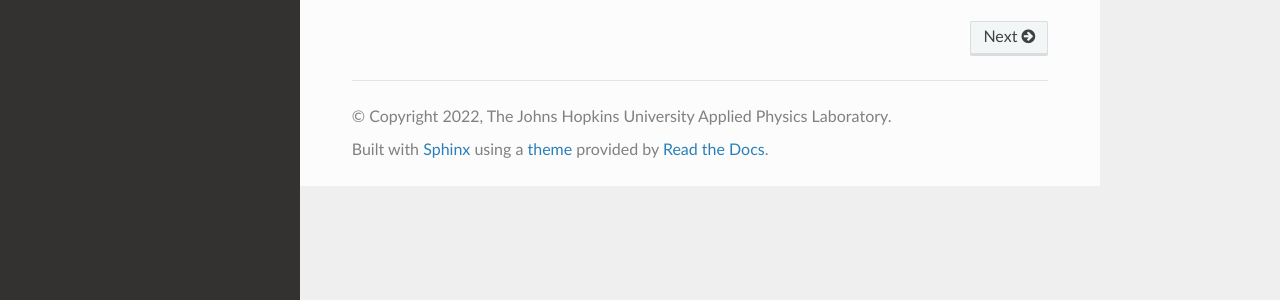
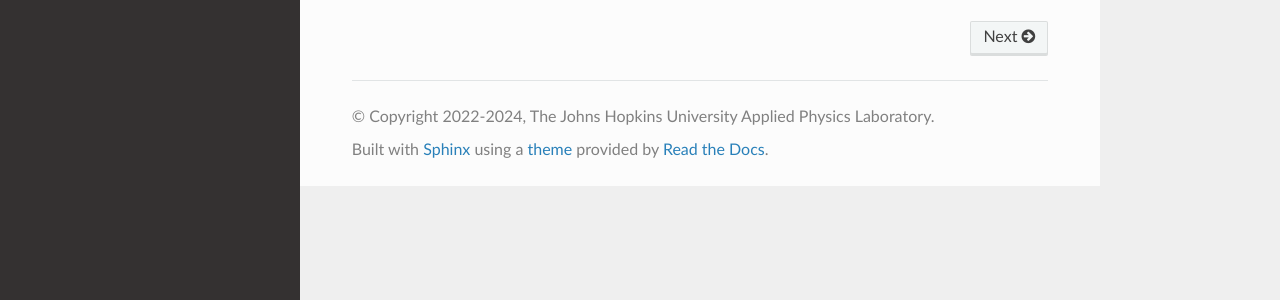
Before and after one commit to NASA-AMMOS/anms-camp, a Sphinx documentation site: the page built from docs/index.rst, in a window 1280 px wide. Shown: the part 501-801 px from the top of the page. Built offline with Sphinx 7.4.7 and the Read the Docs theme 2.0.0, drawn with Linux system fonts in a browser that asks for light colours; pages that are not in the unit, such as notebooks, are missing from menus.

Commit message:
Update copyright years

```diff
--- a/docs/conf.py
+++ b/docs/conf.py
@@ -34,7 +34,7 @@ sys.path.insert(0, os.path.abspath('../src/'))
 # https://www.sphinx-doc.org/en/master/usage/configuration.html#project-information
 
 project = 'CAmp'
-copyright = '2022, The Johns Hopkins University Applied Physics Laboratory'
+copyright = '2022-2024, The Johns Hopkins University Applied Physics Laboratory'
 author = 'JHU/APL'
 release = get_distribution('anms-camp').version
 
```
